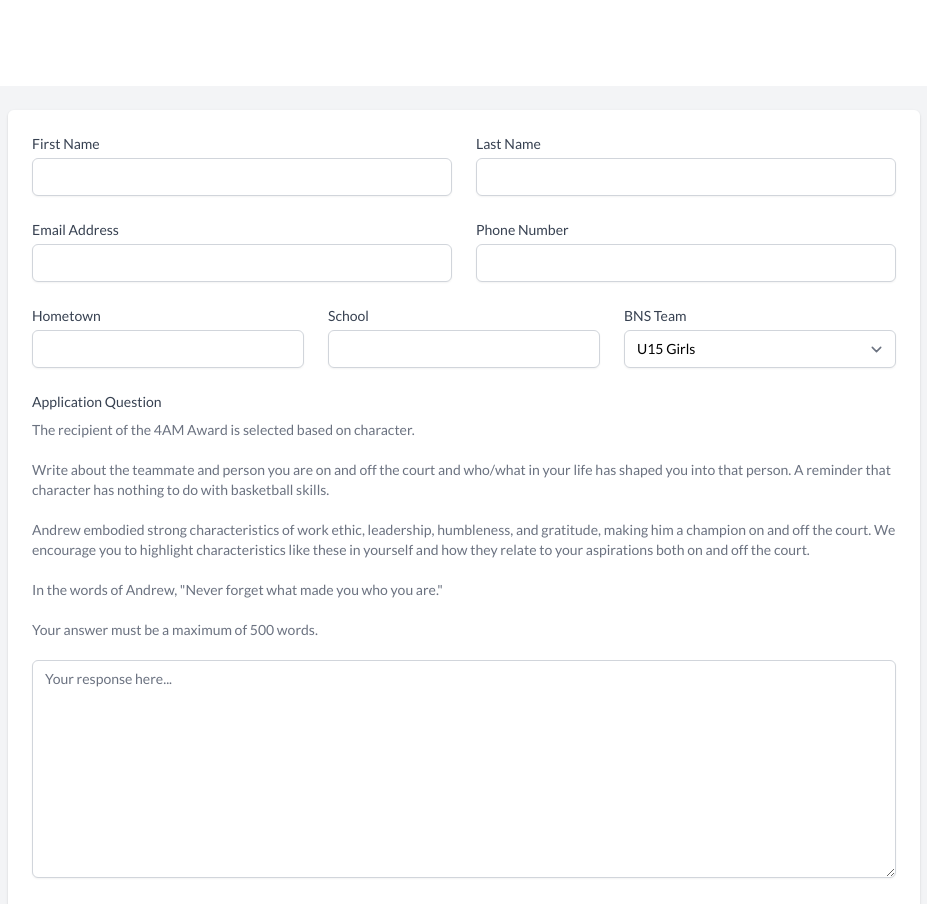
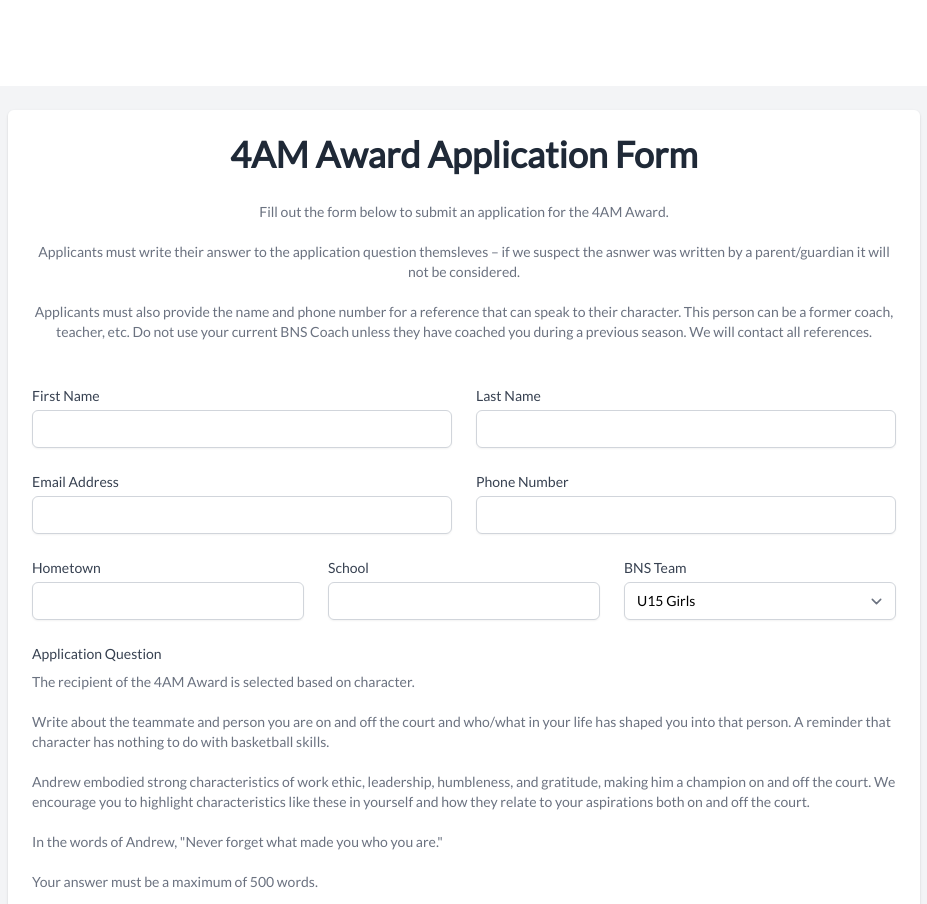
Before and after one commit to Liam-So/4AM-Client, a React (Create React App) app: page /scholarship in a window 1280 px wide. Shown: the part 1080-1984 px from the top of the page, without its empty margins (176-1103 px from the left). Built offline with nearby package versions, Linux system fonts and the light colour scheme; no server answers.

Commit message:
Trying to fix award form v2

```diff
--- a/src/components/Pages/Scholarship/Scholarship.js
+++ b/src/components/Pages/Scholarship/Scholarship.js
@@ -81,7 +81,7 @@
                   <div className="px-4 py-5 bg-white sm:p-6">
                     <div className="grid grid-cols-6 gap-6">
 
-                    {/* <div className="col-span-6 text-center">
+                    <div className="col-span-6 text-center">
                         <h2 className="text-4xl font-semibold text-gray-800">4AM Award Application Form</h2>
                         <p className="mt-2 text-sm text-gray-500">
                         <br/>
@@ -92,7 +92,7 @@
                         Applicants must also provide the name and phone number for a reference that can speak to their character. This person can be a former coach, teacher, etc. Do not use your current BNS Coach unless they have coached you during a previous season. We will contact all references.<br/>
                         <br/>
                         </p>
-                      </div> */}
+                      </div>
 
                       <div className="col-span-6 sm:col-span-3">
                         <label
@@ -236,7 +236,7 @@
                             rows="10"
                             className="txt shadow-sm focus:ring-indigo-500 focus:border-indigo-500 mt-1 block w-full sm:text-sm border-gray-300 rounded-md whitespace-pre-wrap"
                             placeholder="Your response here..."
-                            maxLength="10000"
+                            maxLength="5000"
                             required
                           ></textarea>
                         </div>
```
